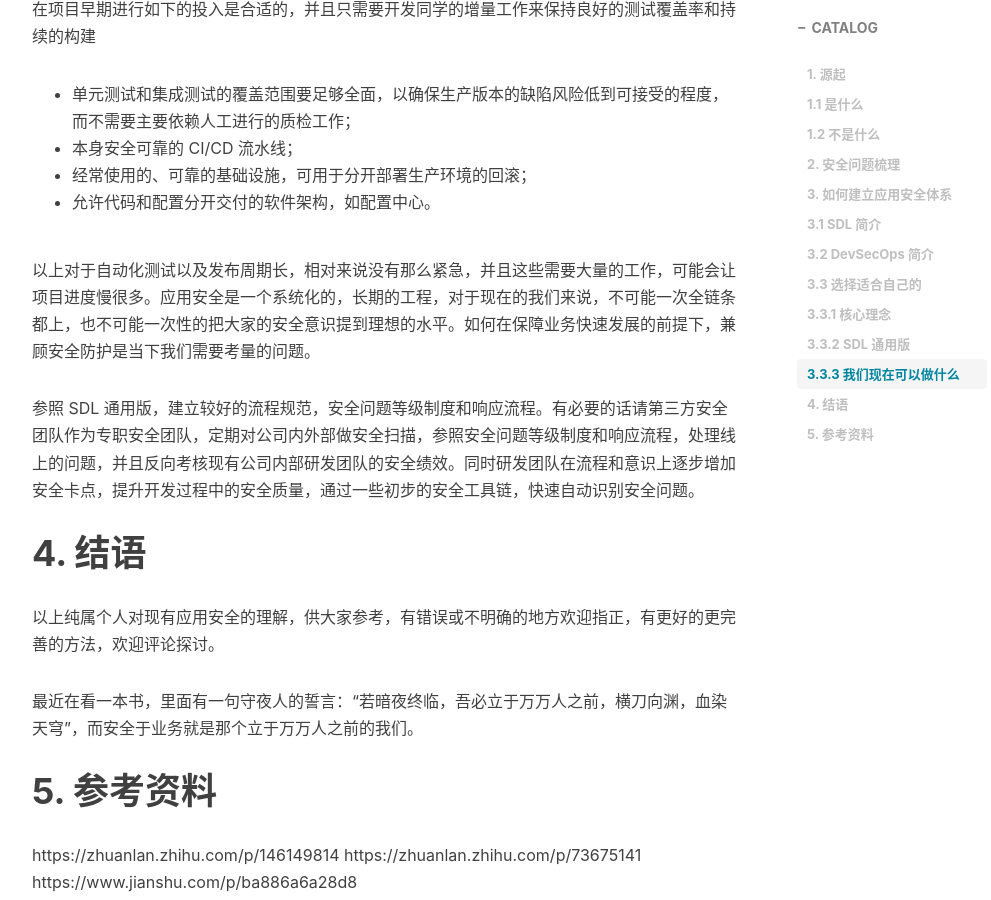
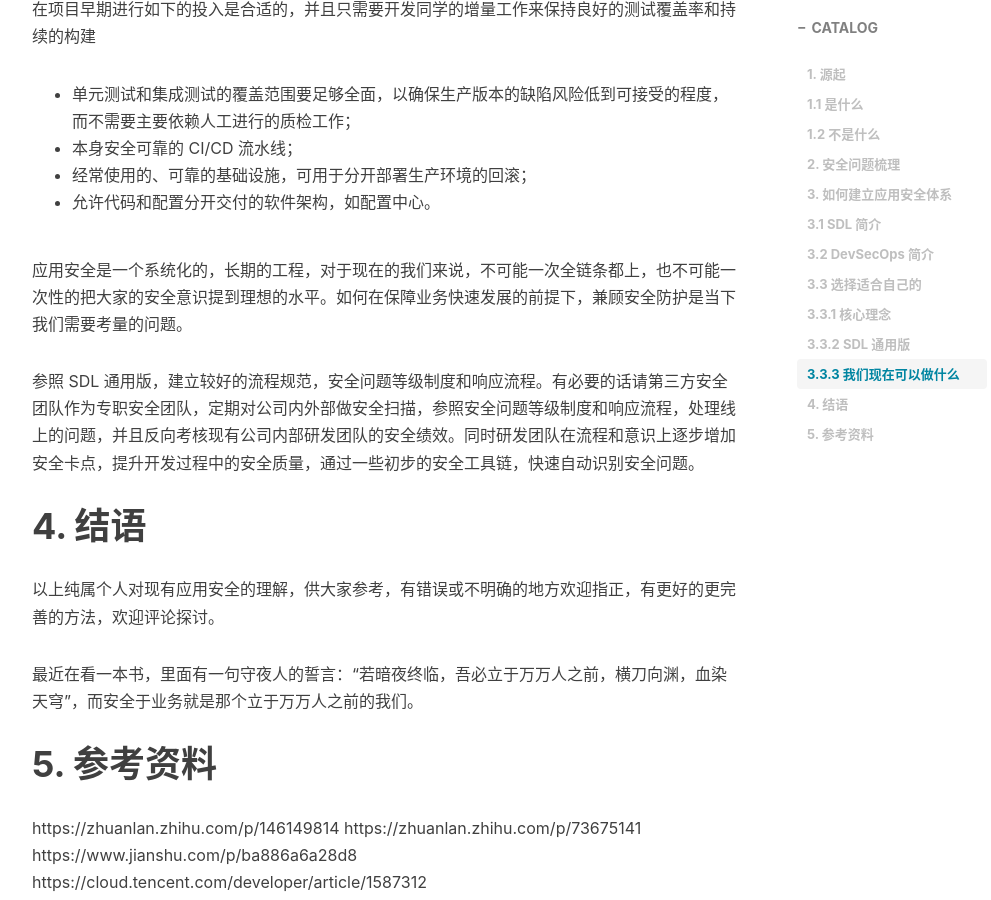
Before and after one commit to phppan/phppan.github.io, a Jekyll site: the page built from _posts/2022-01-01-创业中的应用安全体系.md, in a window 1280 px wide and 900 px high, scrolled down 9622 px. Shown: the whole window, without its empty margins (233-1224 px from the left). Built offline with Jekyll 4.4.1, drawn with Linux system fonts in a browser that asks for light colours; nearby versions of some CDN libraries; comment, search, counter and statistics services are not loaded.

Commit message:
fix: 文案调整

```diff
--- a/_posts/2022-01-01-创业中的应用安全体系.md
+++ b/_posts/2022-01-01-创业中的应用安全体系.md
@@ -263,7 +263,7 @@
 * 经常使用的、可靠的基础设施，可用于分开部署生产环境的回滚；
 * 允许代码和配置分开交付的软件架构，如配置中心。
 
-以上对于自动化测试以及发布周期长，相对来说没有那么紧急，并且这些需要大量的工作，可能会让项目进度慢很多。应用安全是一个系统化的，长期的工程，对于现在的我们来说，不可能一次全链条都上，也不可能一次性的把大家的安全意识提到理想的水平。如何在保障业务快速发展的前提下，兼顾安全防护是当下我们需要考量的问题。
+应用安全是一个系统化的，长期的工程，对于现在的我们来说，不可能一次全链条都上，也不可能一次性的把大家的安全意识提到理想的水平。如何在保障业务快速发展的前提下，兼顾安全防护是当下我们需要考量的问题。
 
 参照 SDL 通用版，建立较好的流程规范，安全问题等级制度和响应流程。有必要的话请第三方安全团队作为专职安全团队，定期对公司内外部做安全扫描，参照安全问题等级制度和响应流程，处理线上的问题，并且反向考核现有公司内部研发团队的安全绩效。同时研发团队在流程和意识上逐步增加安全卡点，提升开发过程中的安全质量，通过一些初步的安全工具链，快速自动识别安全问题。
 
```
